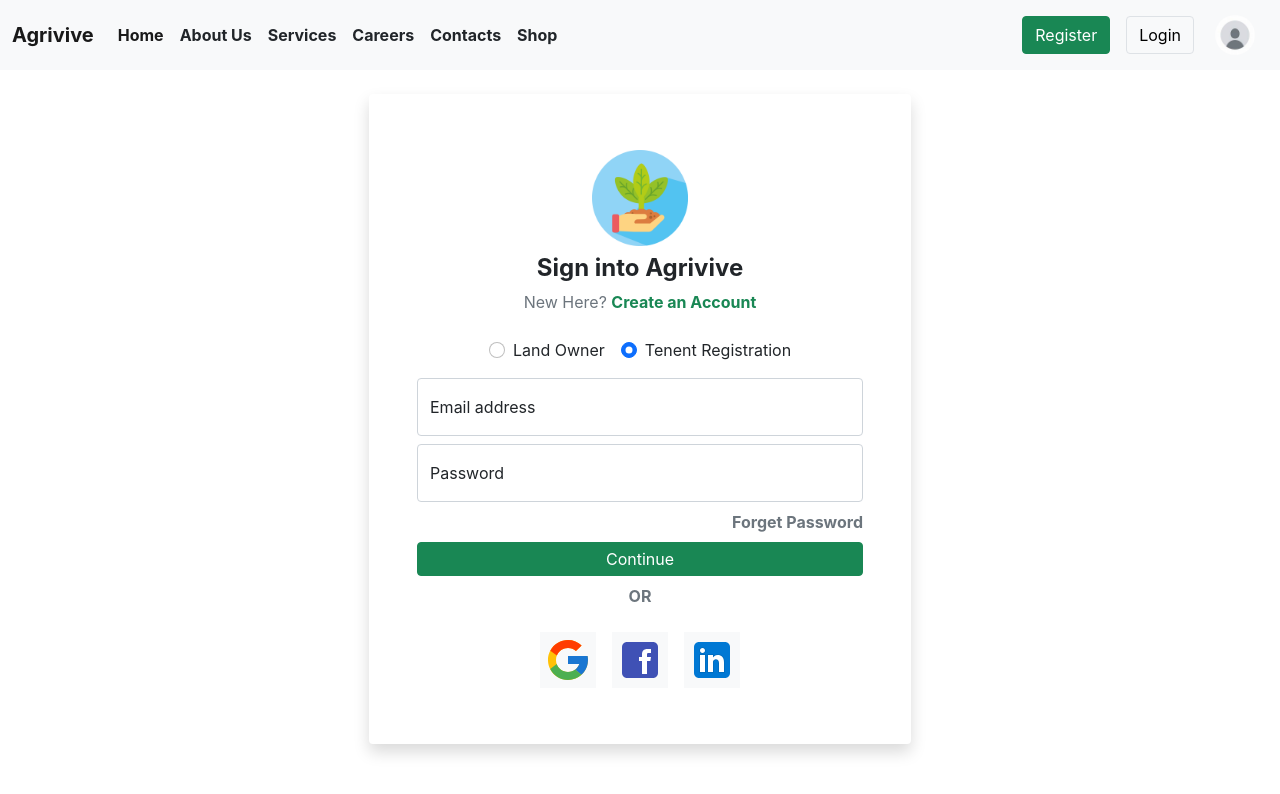
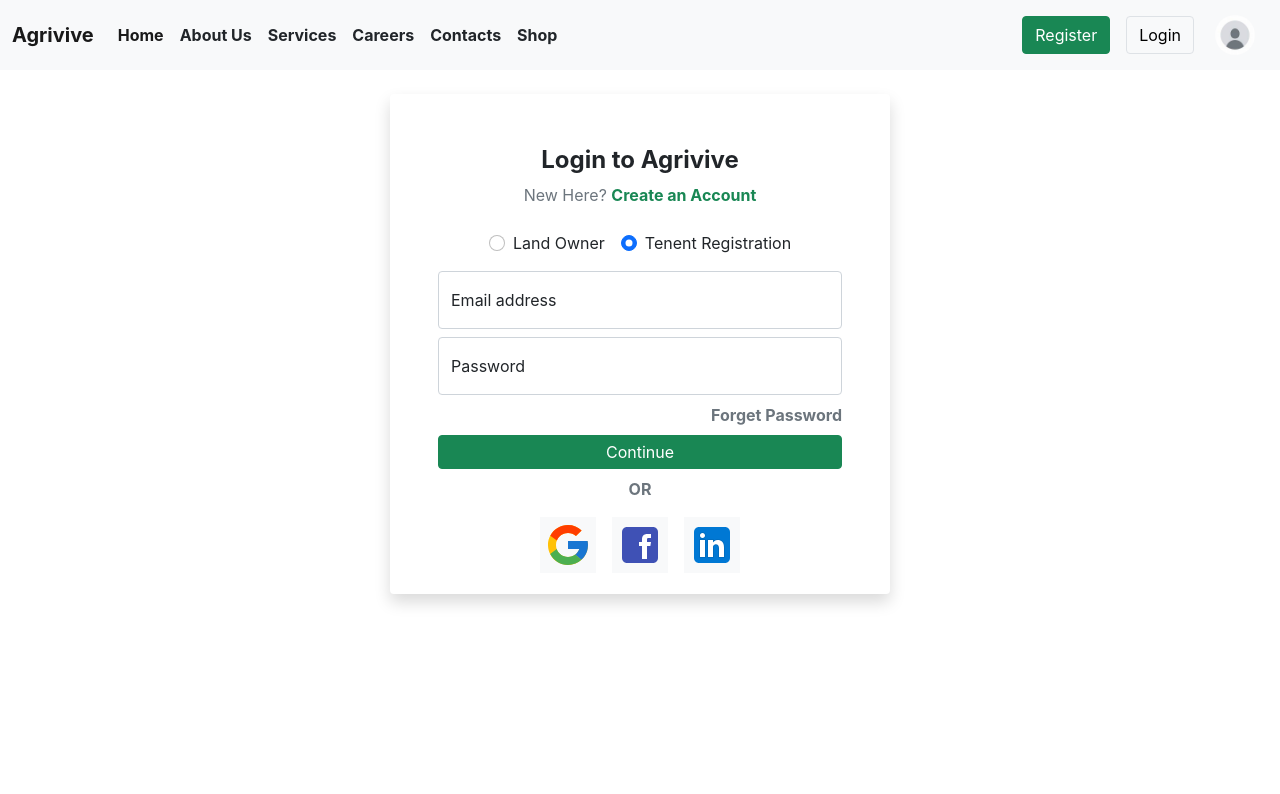
Before and after one commit to HariSirikonda/Agrivive, a React (Create React App) app: page /login in a window 1280 px wide. Shown: the top 794 px of the page. Built offline with nearby package versions, Linux system fonts and the light colour scheme.

Commit message:
Done with the login form

```diff
--- a/src/components/login.js
+++ b/src/components/login.js
@@ -18,12 +18,9 @@
         <>
             <section className="wrapper d-flex align-items-center justify-content-center mb-3">
                 <div className="container mt-3">
-                    <div className="d-flex align-items-center justify-content-center w-50 mx-auto">
-                        <form className="rounded bg-white shadow p-5 m-2" style={{width: '550px', height: '650px'}}>
-                            <div className="logo">
-                                <img className="img-fluid p-2 w-25" src={Logo} alt="Logo" />
-                            </div>
-                            <h3 className="text-dark fw-bolder fs-4 mb-2">Sign into Agrivive</h3>
+                    <div className="d-flex align-items-center justify-content-center mx-auto">
+                        <form className="rounded bg-white shadow p-5 m-2" style={{width: '500px', height: '500px'}}>
+                            <h3 className="text-dark fw-bolder fs-4 mt-1">Login to Agrivive</h3>
                             <div className="fw-normal text-muted mb-2">
                                 New Here? <Link className="text-success text-decoration-none fw-bold" onClick={handleRegisterClick}>Create an Account</Link>
                             </div>
@@ -53,8 +50,8 @@
                                 <Link className="text-secondary text-decoration-none fw-bold" to="/register/forgotPassword">Forget Password</Link>
                             </div>
                             <button id="ContinueButton" type="submit" className="submit_btn btn btn-md btn-success w-100 my-2 p-1">Continue</button>
-                            <div className="text-center text-uppercase text-muted mb-3"><b>OR</b></div>
-                            <div className='my-2 d-flex align-items-center justify-content-center'>
+                            <div className="text-center text-uppercase text-muted mb-1"><b>OR</b></div>
+                            <div className='m-2 d-flex align-items-center justify-content-center'>
                                 <div className='bg-light m-2 d-flex align-items-center justify-content-center'>
                                     <img className='m-1 p-0' src={GoogleIcon}></img>
                                 </div>
```
